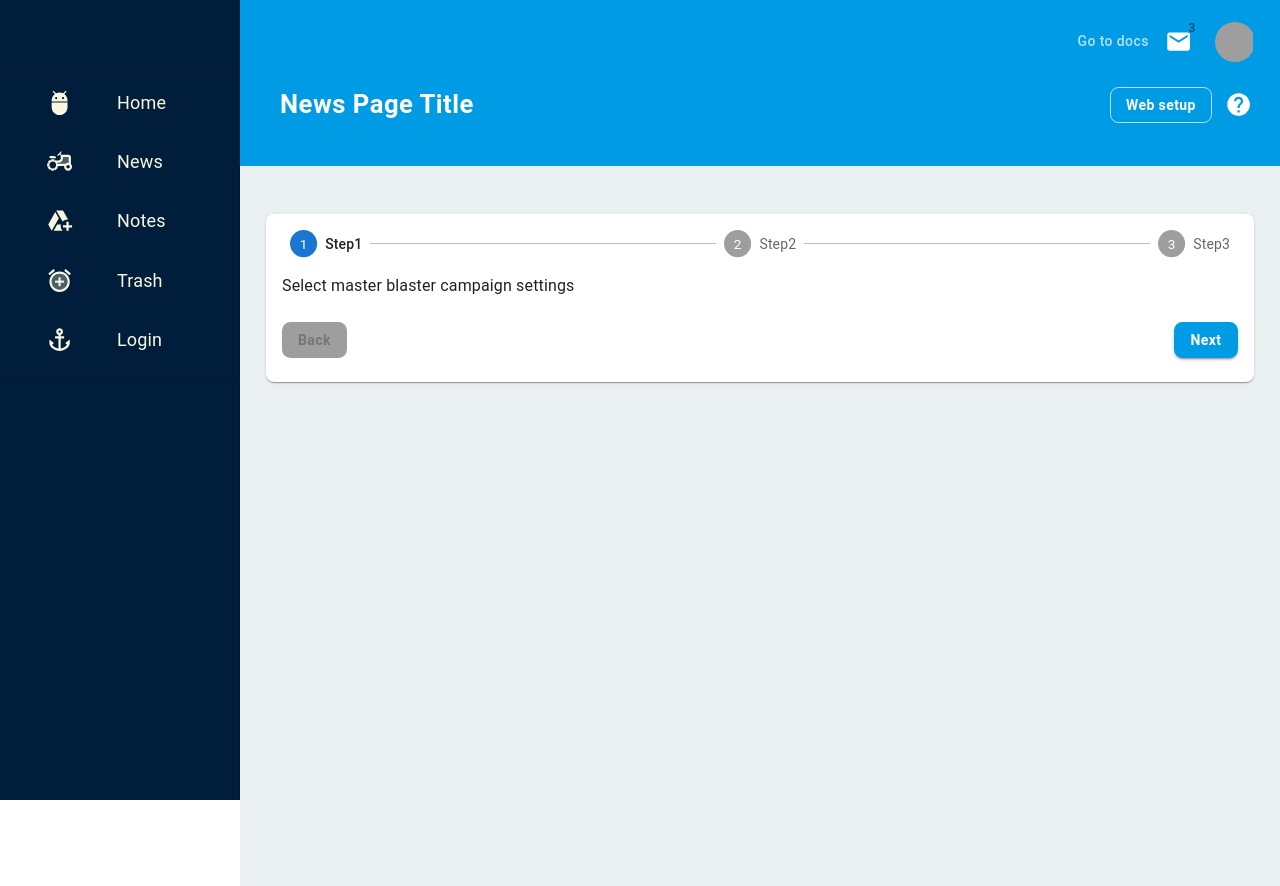
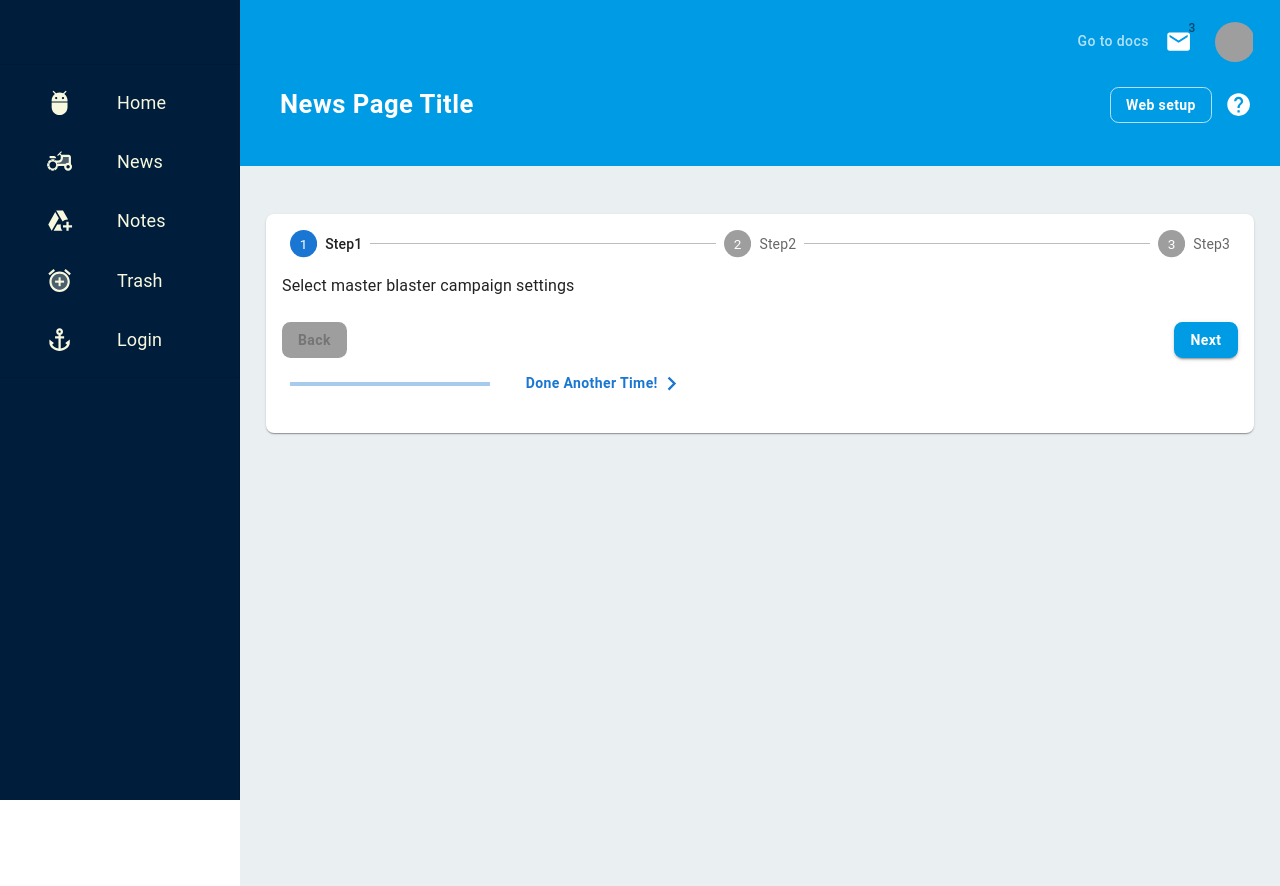
Before and after one commit to Codenotlate/MUIv5, a React (Create React App) app in the folder muiv5/: page /pathNews in a window 1280 px wide. Built offline with nearby package versions, Linux system fonts and the light colour scheme; grey boxes are pictures that could not be loaded.

Commit message:
Self Add ProgressBar

```diff
--- a/muiv5/src/components/common/BasicCard/BasicCard.js
+++ b/muiv5/src/components/common/BasicCard/BasicCard.js
@@ -11,10 +11,11 @@ const BasicCard=({ header, content }) => {
         borderRadius: '8px',
     }
 
+
     return (
         <Card sx={basicCardStyles}>
             {header}
-            <CardContent>
+            <CardContent >
                 {content}
 
             </CardContent>
--- /dev/null
+++ b/muiv5/src/components/common/ProgressStepper/ProgressBar.js
@@ -0,0 +1,46 @@
+import React, { useState } from 'react';
+import { useTheme } from '@mui/material/styles';
+import MobileStepper from '@mui/material/MobileStepper';
+import Button from '@mui/material/Button';
+import KeyboardArrowLeft from '@mui/icons-material/KeyboardArrowLeft';
+import KeyboardArrowRight from '@mui/icons-material/KeyboardArrowRight';
+
+
+
+const ProgressBar=() => {
+    const [activeStep, setActiveStep]=useState(0);
+
+    const handleBack=() => {
+        setActiveStep((step) => step-1);
+    }
+
+    const handleNext=() => {
+        setActiveStep((step) => step+1);
+    }
+
+    return (
+        <MobileStepper
+            steps={6}
+            activeStep={activeStep}
+            position="static"
+            variant='progress'
+            sx={{ maxWidth: 400, flexGrow: 1 }}
+            nextButton={
+                <Button size="small" onClick={handleNext} disabled={activeStep===5}>
+                    {activeStep===5? 'You made it!':'Done Another Time!'}
+
+                    <KeyboardArrowRight />
+
+                </Button>
+            }
+        // backButton={
+        //     <Button size="small" onClick={handleBack} disabled={activeStep===0}>
+        //         <KeyboardArrowLeft />
+        //         Back
+        //     </Button>
+        // }
+        />
+    )
+}
+
+export default ProgressBar
--- a/muiv5/src/index.js
+++ b/muiv5/src/index.js
@@ -10,6 +10,7 @@ import News from "./pages/News/News"
 import Notes from "./pages/Notes/Notes"
 import Trash from "./pages/Trash/Trash"
 import Login from "./pages/Login/Login"
+
 import { dashboardTheme } from './dashboardTheme';
 // import reportWebVitals from './reportWebVitals';
 
--- a/muiv5/src/pages/News/News.js
+++ b/muiv5/src/pages/News/News.js
@@ -3,6 +3,8 @@ import React from 'react'
 import GridWrapper from '../../components/common/GridWrapper/GridWrapper';
 import BasicCard from '../../components/common/BasicCard/BasicCard';
 import ProgressStepper from '../../components/common/ProgressStepper/ProgressStepper';
+import ProgressBar from '../../components/common/ProgressStepper/ProgressBar';
+import Box from '@mui/material/Box';
 
 
 const News=() => {
@@ -10,9 +12,19 @@ const News=() => {
     const steps=['Step1', 'Step2', 'Step3']
     const stepDescriptions=['Select master blaster campaign settings', 'Create an ad group', 'Create an ad']
 
+    const getContent=() => {
+        return (
+            <Box>
+                <ProgressStepper steps={steps} stepDescriptions={stepDescriptions} />
+                <ProgressBar />
+
+            </Box>
+        )
+    }
+
     return (
         <GridWrapper>
-            <BasicCard content={<ProgressStepper steps={steps} stepDescriptions={stepDescriptions} />} />
+            <BasicCard content={getContent()} />
 
         </GridWrapper>
 
```
